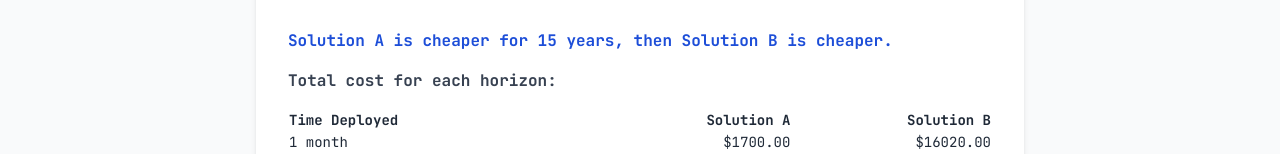
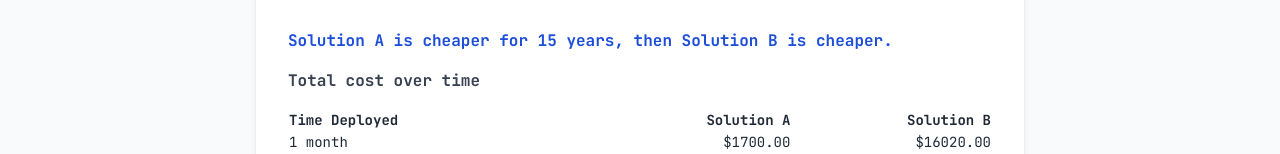
Before and after one commit to avmcclure/cost-of-software, a Gatsby site: page /cloud-roi in a window 1280 px wide. Shown: the part 487-641 px from the top of the page. Built offline with nearby package versions, Linux system fonts and the light colour scheme; Gatsby itself is replaced by a stand-in of ours.

Commit message:
Humanize intersection time

```diff
--- a/src/pages/cloud-roi.js
+++ b/src/pages/cloud-roi.js
@@ -158,12 +158,14 @@ export default function CloudROICalculator() {
 
   // Humanize the intersection month
   function humanizeIntersection(month) {
-    if (!month) return null;
-    if (month % 12 === 0) {
-      const years = month / 12;
-      return years === 1 ? '1 year' : `${years} years`;
-    }
-    return `${month} month${month > 1 ? 's' : ''}`;
+    if (month === 0) return 'Now';
+    if (!month && month !== 0) return null;
+    const years = Math.floor(month / 12);
+    const months = month % 12;
+    const parts = [];
+    if (years) parts.push(years === 1 ? '1 year' : `${years} years`);
+    if (months) parts.push(months === 1 ? '1 month' : `${months} months`);
+    return parts.join(' and ');
   }
 
   const intersectionContinuous = findIntersectionContinuous();
@@ -292,7 +294,7 @@ export default function CloudROICalculator() {
               {intersectionMessage}
             </div>
             <div className="text-gray-700 font-semibold mb-2">
-              Total cost for each horizon:
+              Total cost over time
             </div>
             <table className="w-full text-sm mb-2 table-fixed">
               <thead>
```
